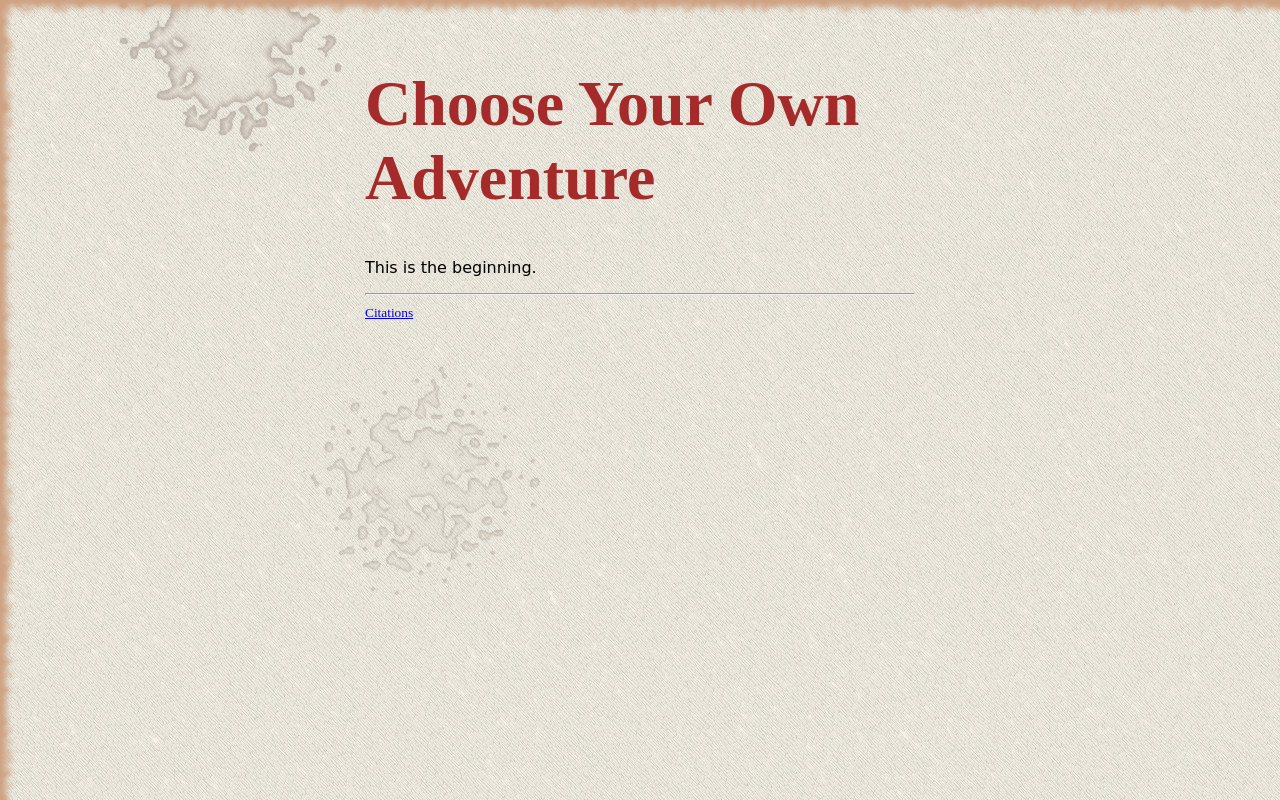
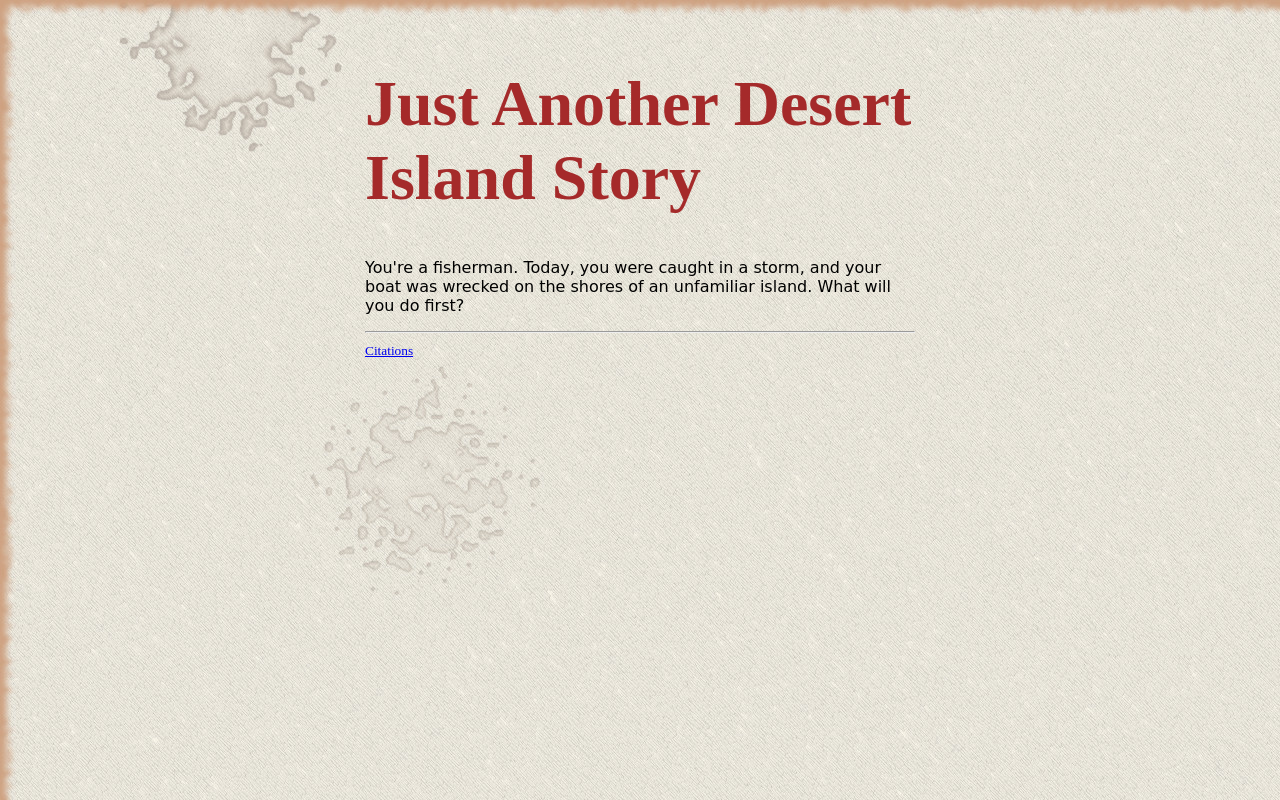
Before and after one commit to IACS-26-27/web-design-1-cyoa-group-6, a website: page index.html in a window 1280 px wide. Drawn offline with Linux system fonts and the light colour scheme.

Commit message:
started first 2 lines

```diff
--- a/index.html
+++ b/index.html
@@ -12,8 +12,9 @@
     <base href="./" />
   </head>
   <body>
-    <h1>Choose Your Own Adventure</h1>
-    <p>This is the beginning.</p>
+    <h1>Just Another Desert Island Story</h1>
+    <p>You're a fisherman. Today, you were caught in a storm, and your boat was wrecked on the shores of an unfamiliar island. What will you do first?
+    </p>
     <hr />
     <small>
       <a href="citations.html">Citations</a>
```
